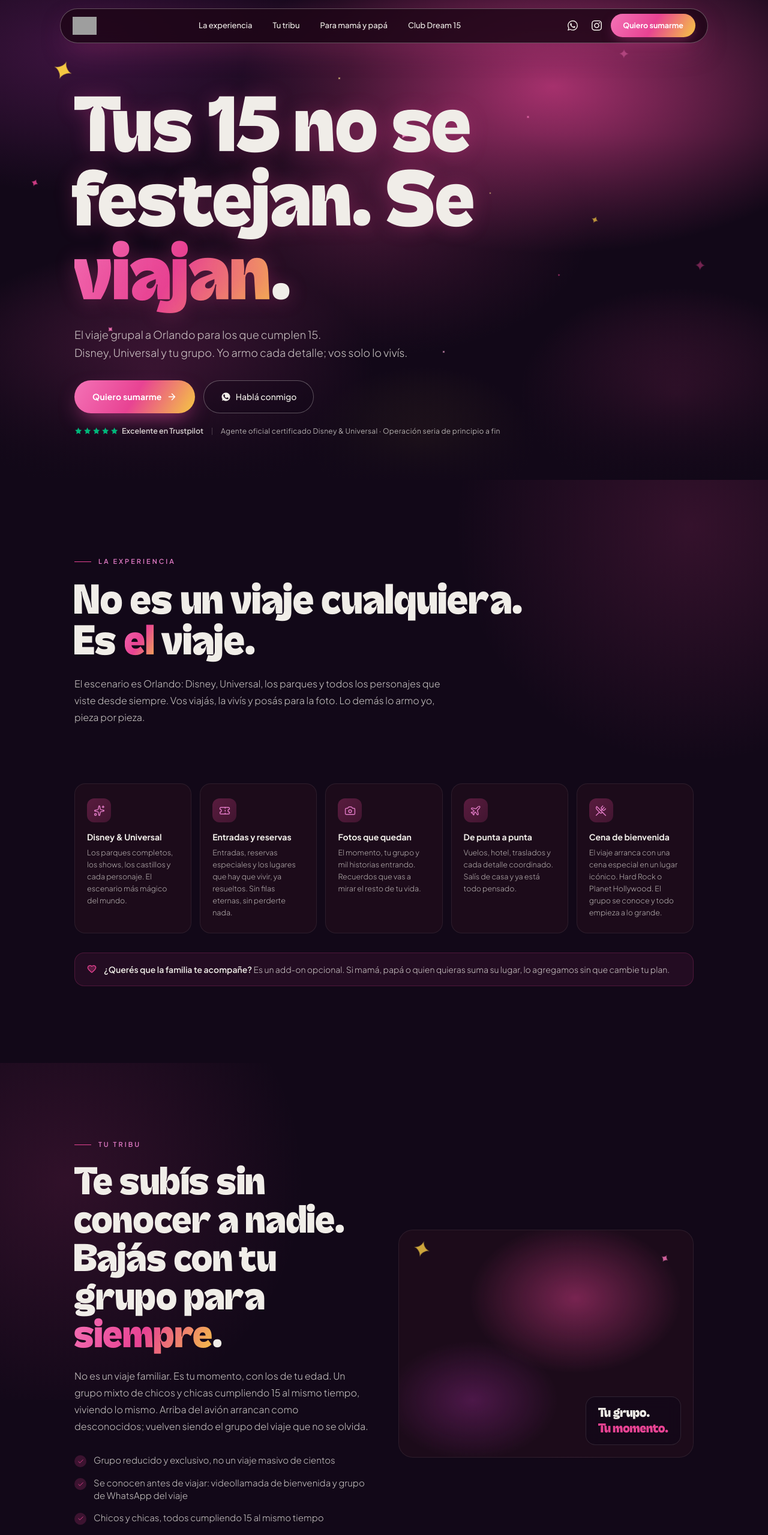
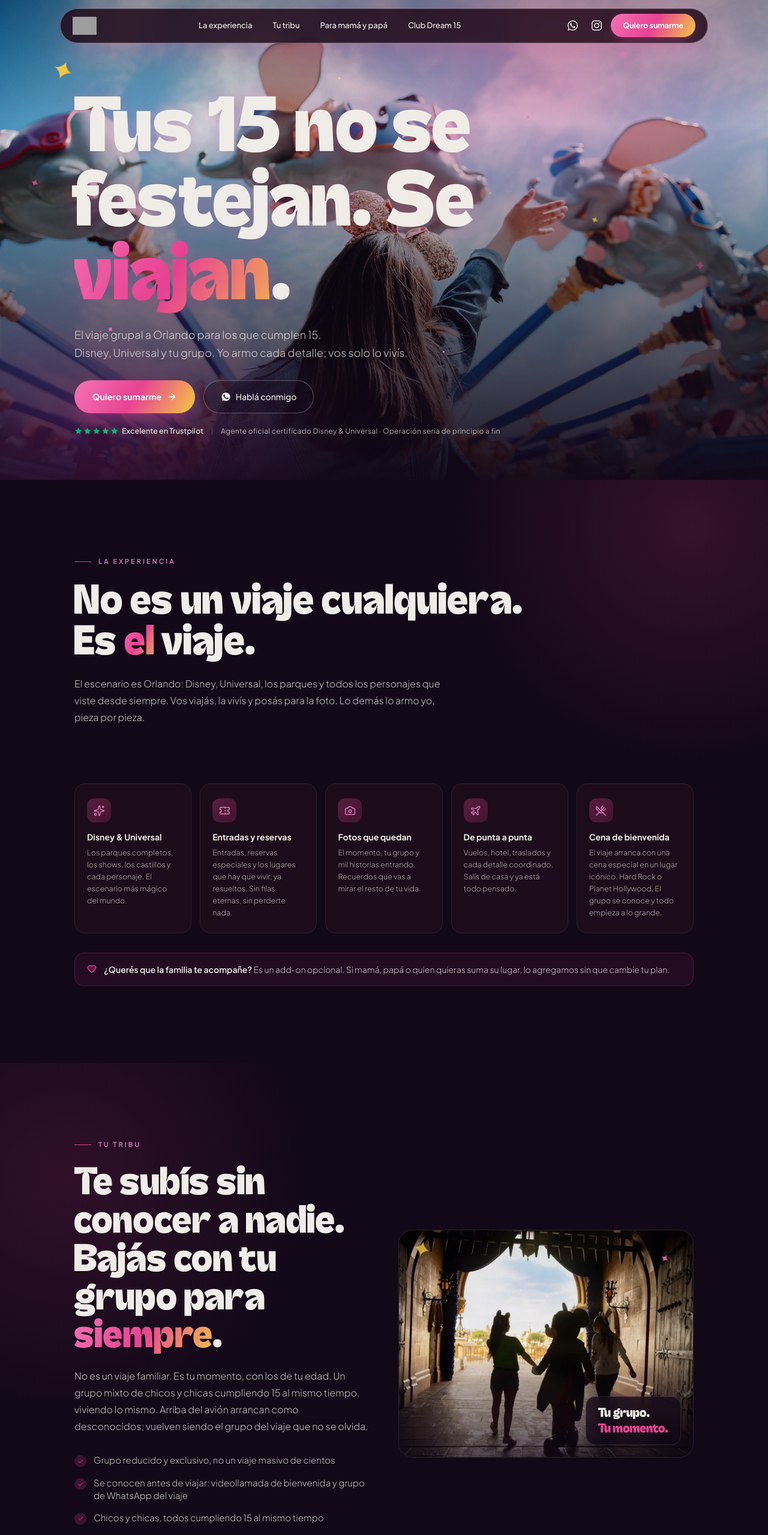
Before and after one commit to mrlecler/diegodreamtravel-web, a Next.js app: page /dream15 in a window 1280 px wide. Shown: the top 2559 px of the page at 60% size. Built offline with nearby package versions, Linux system fonts and the light colour scheme; grey boxes are pictures that could not be loaded.

Commit message:
feat: add new images and update lead dream route

```diff
--- a/src/components/sections/dream15/D15Hero.tsx
+++ b/src/components/sections/dream15/D15Hero.tsx
@@ -49,29 +49,27 @@ export default function D15Hero() {
       className="relative overflow-hidden flex flex-col"
       style={{ minHeight: '100svh' }}
     >
-      {/* Fondo radial rico — placeholder hasta la foto real */}
-      <div
-        className="absolute inset-0 z-0"
-        style={{
-          background: `
-            radial-gradient(70% 60% at 72% 18%, rgba(232,67,147,.72), transparent 58%),
-            radial-gradient(52% 48% at 20% 78%, rgba(196,62,138,.55), transparent 55%),
-            radial-gradient(48% 44% at 48% 48%, rgba(232,67,147,.25), transparent 60%),
-            radial-gradient(35% 38% at 88% 82%, rgba(232,67,147,.38), transparent 58%),
-            radial-gradient(28% 30% at 55% 92%, rgba(245,200,66,.25), transparent 52%),
-            radial-gradient(60% 50% at 10% 10%, rgba(148,42,142,.35), transparent 60%),
-            #120818
-          `,
-        }}
-      />
-      {/* Overlay bottom fade */}
-      <div
-        className="absolute inset-0 z-[1] pointer-events-none"
-        style={{
-          background:
-            'linear-gradient(to bottom, rgba(18,8,24,.12) 0%, rgba(18,8,24,0) 28%, rgba(18,8,24,.4) 65%, rgba(18,8,24,.98) 100%)',
-        }}
-      />
+      {/* Fotos de fondo con crossfade lento (wdw01 <-> wdw02) */}
+      <div className="absolute inset-0 z-0" style={{ background: '#120818' }}>
+        <img src="/wdw01.jpg" alt="" aria-hidden className="absolute inset-0 w-full h-full object-cover" />
+        <img src="/wdw02.webp" alt="" aria-hidden className="absolute inset-0 w-full h-full object-cover"
+          style={{ animation: 'd15HeroFade 16s ease-in-out infinite' }} />
+      </div>
+      {/* Tinte de marca + oscurecido para legibilidad del texto */}
+      <div className="absolute inset-0 z-[1] pointer-events-none" style={{
+        background: `
+          radial-gradient(70% 60% at 72% 18%, rgba(232,67,147,.34), transparent 60%),
+          radial-gradient(55% 50% at 12% 88%, rgba(148,42,142,.30), transparent 60%),
+          linear-gradient(to bottom, rgba(18,8,24,.40) 0%, rgba(18,8,24,.12) 26%, rgba(18,8,24,.52) 60%, rgba(18,8,24,.97) 100%)
+        `,
+      }} />
+      <style>{`
+        @keyframes d15HeroFade {
+          0%, 44% { opacity: 0; }
+          54%, 94% { opacity: 1; }
+          100% { opacity: 0; }
+        }
+      `}</style>
 
       {/* Sparkles flotantes */}
       {SPARKLES.map((s, i) => (
--- a/src/components/sections/dream15/D15Tribu.tsx
+++ b/src/components/sections/dream15/D15Tribu.tsx
@@ -83,19 +83,34 @@ export default function D15Tribu() {
             </ul>
           </div>
 
-          {/* Visual placeholder con tratamiento de diseño */}
+          {/* Visual — fotos del grupo con crossfade */}
           <div
             className="relative rounded-3xl overflow-hidden flex flex-col items-end justify-end"
             style={{
               minHeight: 380,
-              background: `
-                radial-gradient(60% 55% at 60% 30%, rgba(232,67,147,.45), transparent 60%),
-                radial-gradient(50% 45% at 25% 75%, rgba(148,42,142,.4), transparent 58%),
-                #1C0B1A
-              `,
+              background: '#1C0B1A',
               border: '1px solid rgba(240,237,232,.08)',
             }}
           >
+            {/* Fotos del grupo — crossfade entre las 4 (Disney + Universal) */}
+            {['/wdw03.webp', '/uor01.avif', '/wdw04.webp', '/uor02.avif'].map((src, i) => (
+              <img key={src} src={src} alt="" aria-hidden
+                className="absolute inset-0 w-full h-full object-cover"
+                style={{ opacity: 0, animation: 'd15TribuFade 28s ease-in-out infinite', animationDelay: `${i * 7}s` }} />
+            ))}
+            {/* Oscurecido para que el caption se lea */}
+            <div className="absolute inset-0 pointer-events-none" style={{
+              background: 'linear-gradient(to top, rgba(18,8,24,.72) 0%, rgba(18,8,24,.06) 45%, rgba(18,8,24,.12) 100%)',
+            }} />
+            <style>{`
+              @keyframes d15TribuFade {
+                0% { opacity: 0; }
+                6% { opacity: 1; }
+                25% { opacity: 1; }
+                31% { opacity: 0; }
+                100% { opacity: 0; }
+              }
+            `}</style>
             {/* Sparkle decorativo */}
             <div
               className="absolute top-6 left-6 opacity-40"
```
